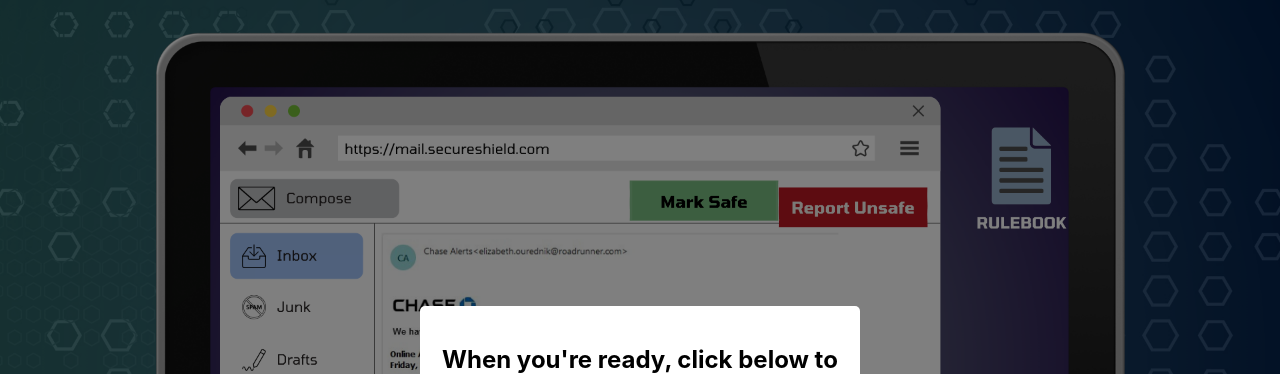
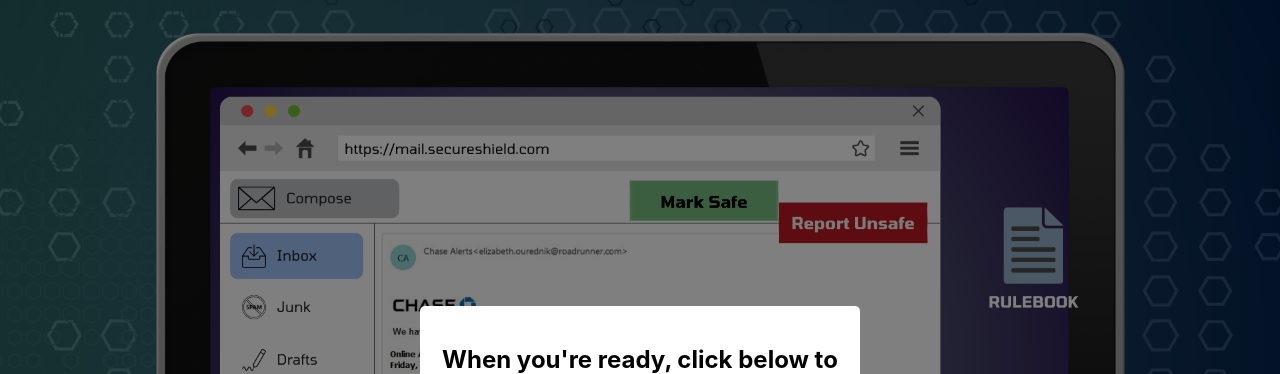
Before and after one commit to nikkifok/my-react-app, a React (Create React App) app: page /Email in a window 1280 px wide. Shown: the top 374 px of the page. Built offline with nearby package versions, Linux system fonts and the light colour scheme.

Commit message:
Fixed action buttons and rulebook alignment

```diff
--- a/src/App.css
+++ b/src/App.css
@@ -231,26 +231,10 @@ button {
   }
 }
 
-.App-header {
-  background-color: #282c34;
-  min-height: 100vh;
-  display: flex;
-  flex-direction: column;
-  align-items: center;
-  justify-content: center;
-  font-size: calc(10px + 2vmin);
-  color: white;
-}
-
-.App-link {
-  color: #61dafb;
-}
-
-@keyframes App-logo-spin {
-  from {
-    transform: rotate(0deg);
-  }
-  to {
-    transform: rotate(360deg);
+@media only screen and (max-width : 1920px) {
+  .unsafe {
+    margin-top: -3.3%;
+    margin-left: 60%;
+    width: 160px;
   }
 }
--- a/src/components/Rulebook.css
+++ b/src/components/Rulebook.css
@@ -63,6 +63,16 @@
     border: none;
     border-radius: 4px;
 }
+
 .rulebook-button:hover {
   background-color: #0056b3;
 }
+
+@media only screen and (max-width : 1920px) {
+  .rulebook-button-container {
+      position: relative;
+      margin-top: -5%;
+      margin-left: 73%;
+      width: 200px;
+  }
+}
```
Lines whose indentation alone changed are shown as unchanged.
